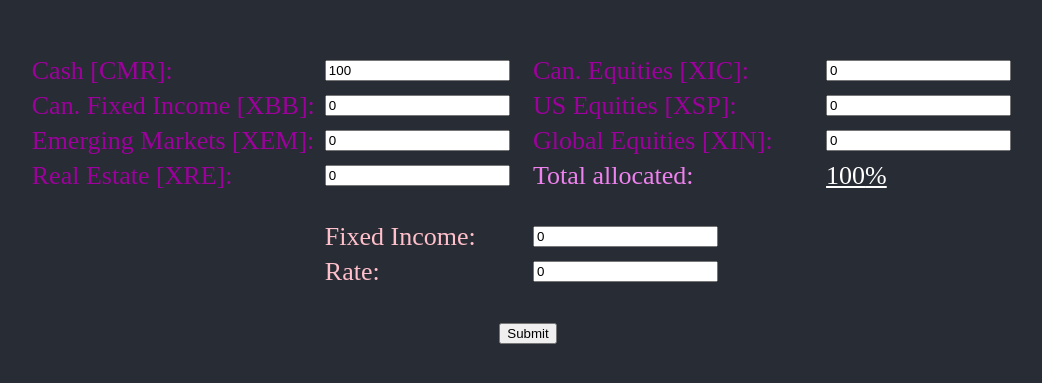
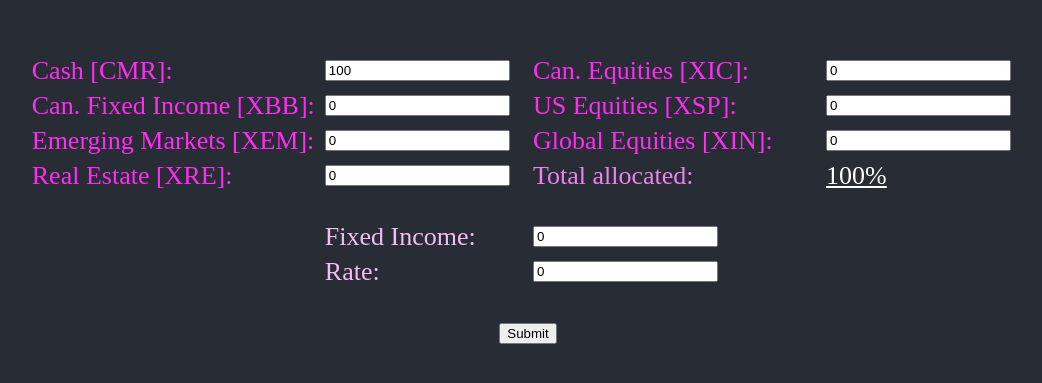
Before and after one commit to amackenzie1/ShowMeTheBenchmark, a React (Create React App) app: page / in a window 1280 px wide. Shown: the part 229-612 px from the top of the page, without its empty margins (112-1154 px from the left). Built offline with nearby package versions, Linux system fonts and the light colour scheme.

Commit message:
better purple

```diff
--- a/src/App.css
+++ b/src/App.css
@@ -9,7 +9,7 @@
 }
 
 .InputForm {
-  color: rgb(158, 0, 158);
+  color: #ff2cf4;
   display: grid;
   grid-template-columns: 1fr 0.7fr 1fr 0.7fr;
   grid-auto-rows: 35px;
--- a/src/App.tsx
+++ b/src/App.tsx
@@ -57,7 +57,7 @@ class MyForm extends React.Component<FormProps, FormState> {
     return (
       <div>
         {this.state.submitted && (this.state.total_percentage === 100 ?
-          <div className="OutputForm" style={{color: "#ff66cc"}}>
+          <div className="OutputForm">
             <p style={{justifySelf: "right"}}>3 Months:</p>
             <p style={{justifySelf: "left"}}><u>{this.state.three_months}%</u></p>
             <p style={{justifySelf: "right"}}>6 Months:</p>
@@ -99,9 +99,9 @@ class MyForm extends React.Component<FormProps, FormState> {
         </div>
         <p/>
         <div className='InputForm'>
-          <p style={{"color": "pink", "gridColumnStart": 2}}>Fixed Income:</p>
+          <p style={{"color": "#f6bcf6", "gridColumnStart": 2}}>Fixed Income:</p>
           <input value={this.state.fixed_income} onChange={(e) => this.setState({fixed_income: parseFloat(e.target.value) || 0})}/>
-          <p style={{"color": "pink", "gridColumnStart": 2}}>Rate:</p>
+          <p style={{"color": "#f6bcf6", "gridColumnStart": 2}}>Rate:</p>
           <input value={this.state.fixed_income_rate} onChange={(e) => this.setState({fixed_income_rate: parseFloat(e.target.value) || 0})}/>
         </div>
         <p></p>
```
